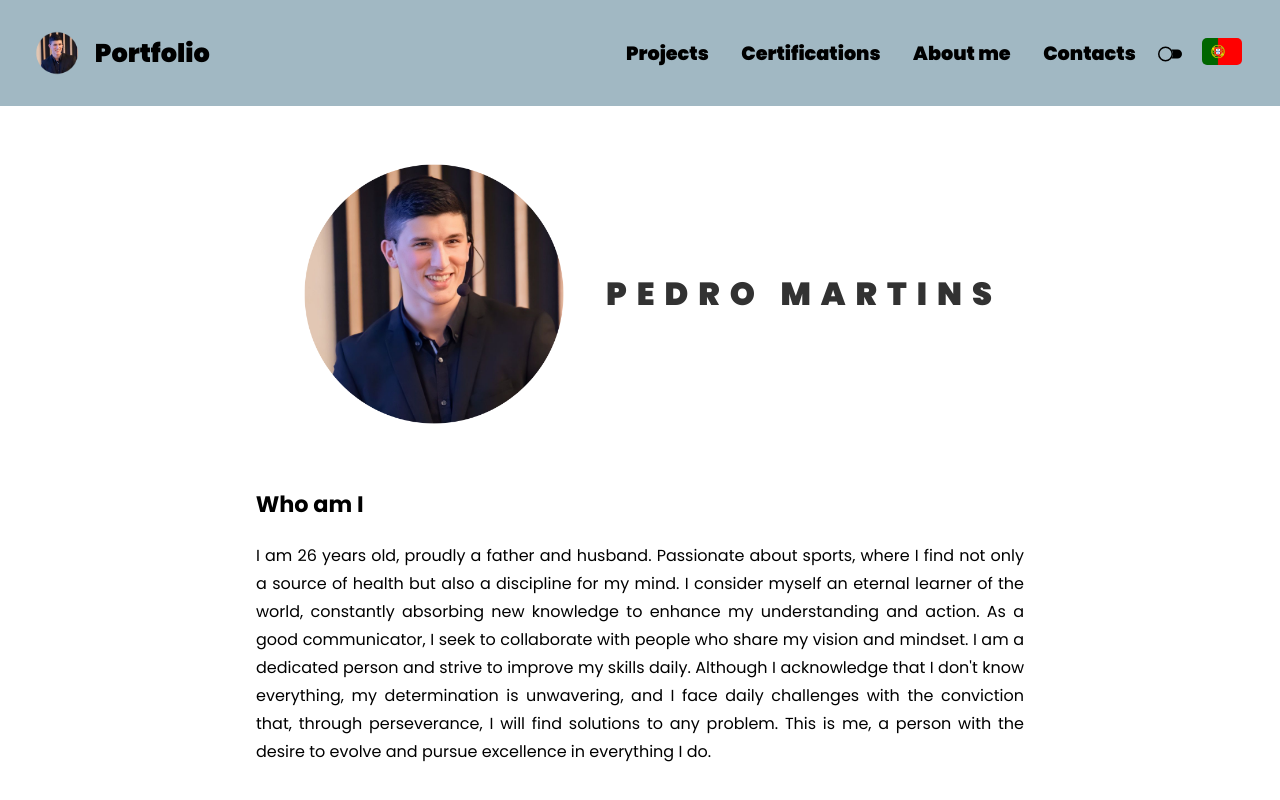
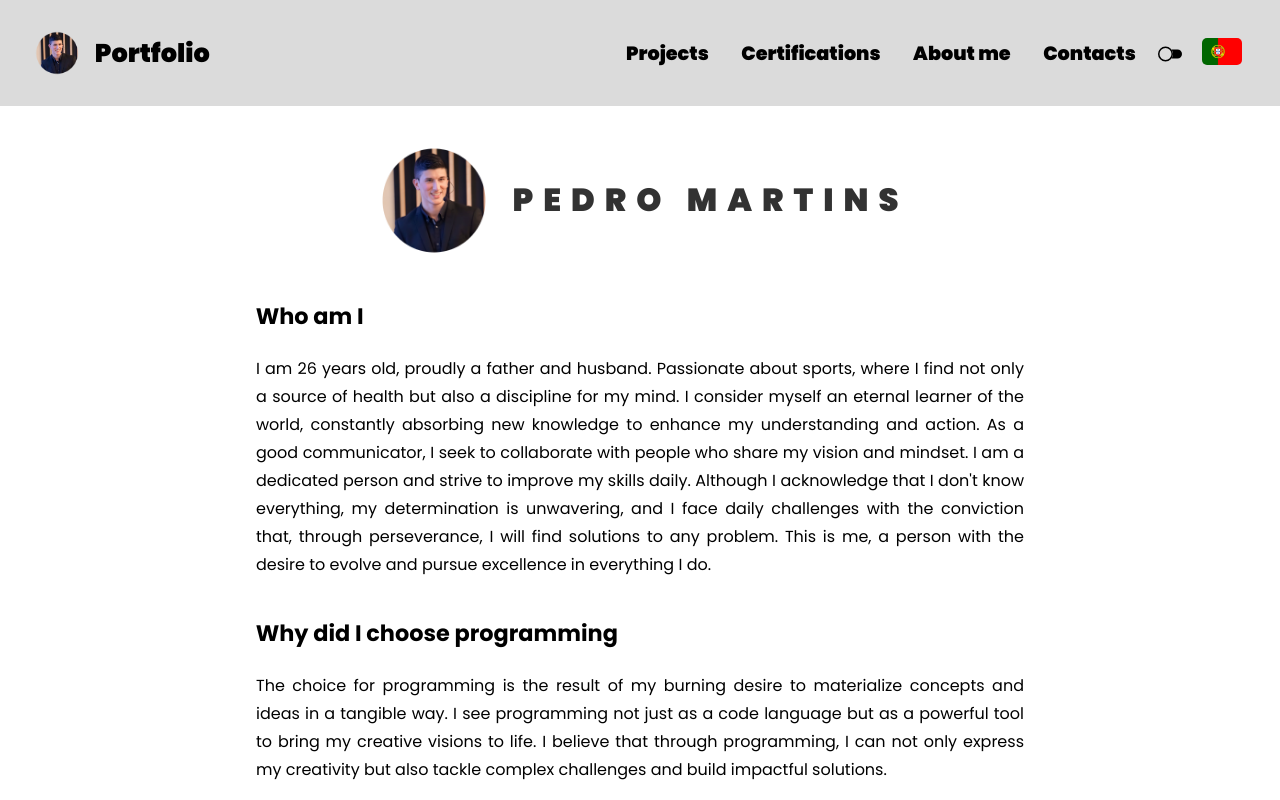
Before and after one commit to pedrofsmartins3/portfolio-pedromartins, a React (Vite) app: page /about in a window 1280 px wide. Shown: the top 800 px of the page. Built offline with nearby package versions, Linux system fonts and the light colour scheme.

Commit message:
stylechanges about & contact

```diff
--- a/Components/Data/Skills.js
+++ b/Components/Data/Skills.js
@@ -8,7 +8,7 @@ export const skillsData = [
     {
         'name': "React Native",
         'url': "/assets/reactnative.png",
-        'progress': 60,
+        'progress': 75,
         'directionLeft': false,
     },
     {
@@ -20,7 +20,7 @@ export const skillsData = [
     {
         'name': "Next.js",
         'url': "/assets/nextjs.png",
-        'progress': 80,
+        'progress': 85,
         'directionLeft': true,
     },
     {
@@ -38,7 +38,7 @@ export const skillsData = [
     {
         'name': "Tailwind-Css",
         'url': "/assets/tailwind.jpg",
-        'progress': 75,
+        'progress': 90,
         'directionLeft': false,
     },
     {
--- a/Components/Style/About.css
+++ b/Components/Style/About.css
@@ -28,7 +28,7 @@
     }
 
     .about-img{
-        width: 25%;
+        width: 10%;
     }
 
     .about-title {
--- a/Components/Style/Certifications.css
+++ b/Components/Style/Certifications.css
@@ -28,7 +28,7 @@
     height: 100px;
     width: 100px;
     border: none;
-    box-shadow: 3px 3px 5px #666;
+    box-shadow: 1px 1px 10px #7a7878;
     object-fit: cover;
     border-radius: 50%;
     transition: ease-in-out;
@@ -63,10 +63,11 @@
     align-items: center;
     justify-content: center;
     height: 100%;
+    color: black;
 }
 
 .skill_progress_text {
-    font-size: 2.5rem;
+    font-size: 2.2rem;
     font-weight: bold;
 }
 
--- a/Components/Style/Contact.css
+++ b/Components/Style/Contact.css
@@ -17,8 +17,8 @@
 
 .contact-description {
     text-align: center;
-    text-decoration: underline;
-    text-decoration-color: rgb(20 108 134 / 0.8);
+    text-decoration: underline rgb(20 108 134 / 0.8) 3px;
+    animation: pulse 2s cubic-bezier(0.4, 0, 0.6, 1) infinite;
 }
 
 .social-media {
--- a/Components/Style/index.css
+++ b/Components/Style/index.css
@@ -16,7 +16,7 @@
 }
 
 [data-theme="light"] {
-  --background-color: #a1b8c3;
+  --background-color: #dbdbdb;
   --foreground-color: #ffffff;
   --primary-text-color: #000;
   --secondary-text-color: #fff;
@@ -63,3 +63,20 @@ section {
   flex-direction: column;
   max-width: 800px;
 }
+
+::-webkit-scrollbar {
+  width: 0.8em;
+}
+
+::-webkit-scrollbar-track {
+  background: black;
+}
+
+::-webkit-scrollbar-thumb {
+  background: rgb(14, 84, 98);
+  border-radius: 0.2em;
+}
+
+::-webkit-scrollbar-thumb:hover {
+  background: rgb(6, 57, 68)
+}
```
